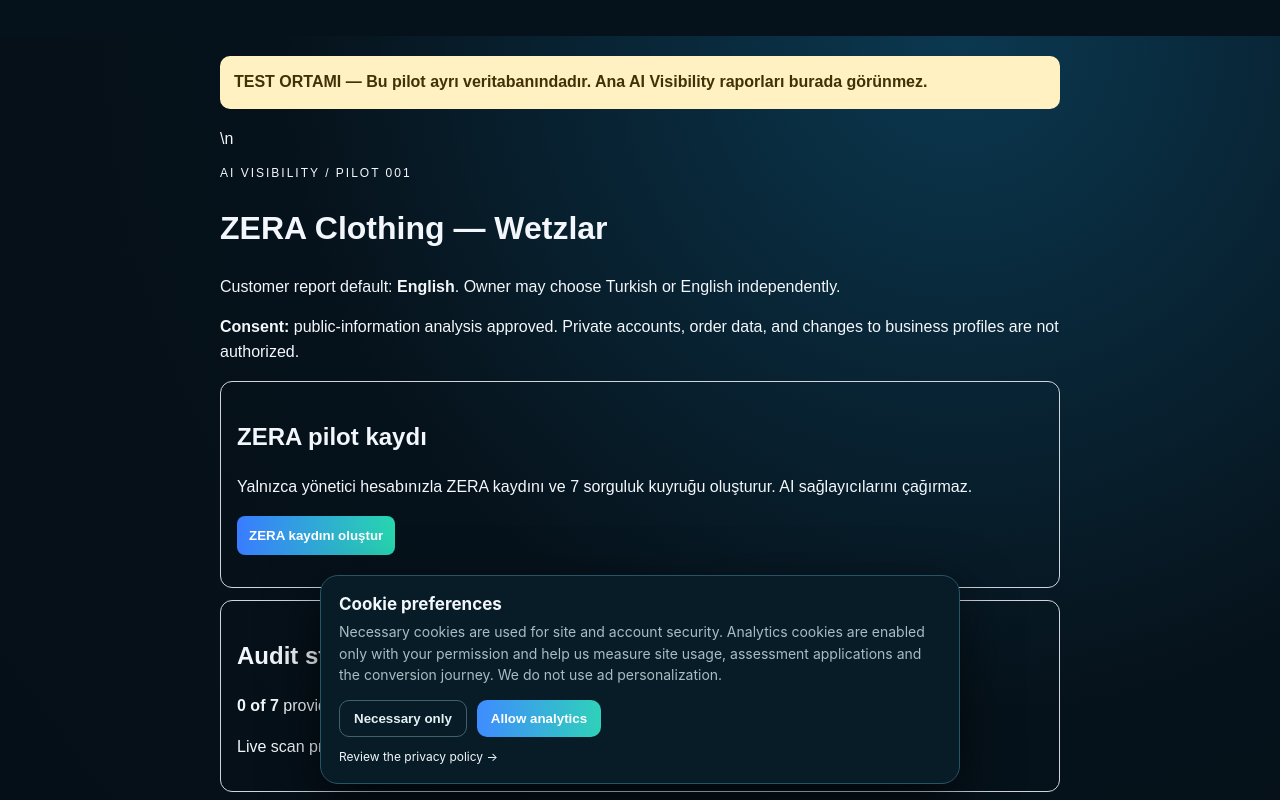
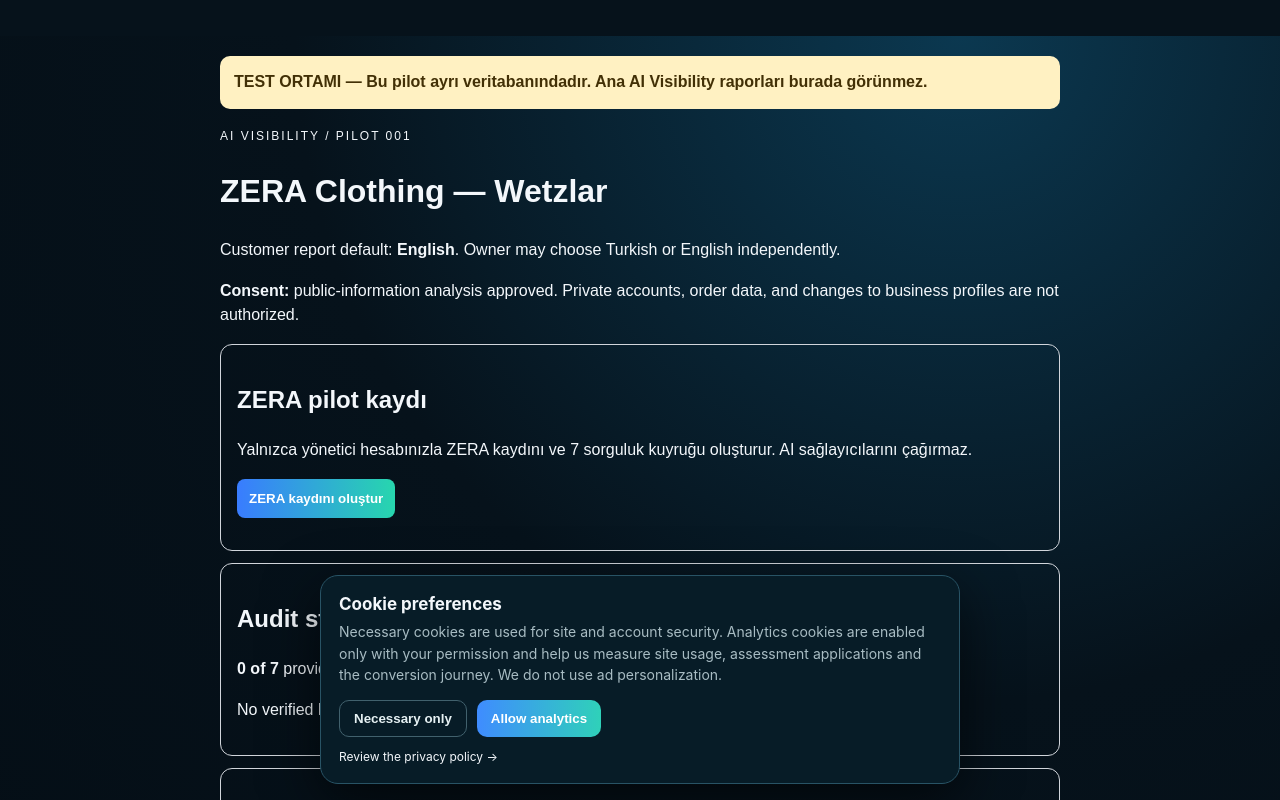
Before and after one commit to mehmetozan-5858/ai-visibility, a Next.js app: page /zera-pilot in a window 1280 px wide. Shown: the top 800 px of the page. Built offline with nearby package versions, Linux system fonts and the light colour scheme; no server answers.

Commit message:
fix(zera): clarify zero verified scans without claiming provider state

```diff
--- a/app/zera-pilot/page.js
+++ b/app/zera-pilot/page.js
@@ -9,12 +9,13 @@
  const report=buildPilotReport(buildAuditQueue(pilot),{asOf:'2026-10-24'});
  const card={border:'1px solid #d1d5db',padding:'16px',borderRadius:'12px',marginBottom:'12px'};
  return <main style={{maxWidth:880,margin:'36px auto',padding:20,fontFamily:'Arial,sans-serif',lineHeight:1.55}}>
-  <aside style={{padding:14,background:"#fff1c2",color:"#423006",borderRadius:10,fontWeight:700,marginBottom:18}}>TEST ORTAMI — Bu pilot ayrı veritabanındadır. Ana AI Visibility raporları burada görünmez.</aside>\n  <p style={{fontSize:12,letterSpacing:2}}>AI VISIBILITY / PILOT 001</p>
+  <aside style={{padding:14,background:"#fff1c2",color:"#423006",borderRadius:10,fontWeight:700,marginBottom:18}}>TEST ORTAMI — Bu pilot ayrı veritabanındadır. Ana AI Visibility raporları burada görünmez.</aside>
+  <p style={{fontSize:12,letterSpacing:2}}>AI VISIBILITY / PILOT 001</p>
   <h1>ZERA Clothing — Wetzlar</h1>
   <p>Customer report default: <strong>{resolveReportLanguage({country:pilot.country})==='en'?'English':'Türkçe'}</strong>. Owner may choose Turkish or English independently.</p>
   <p><strong>Consent:</strong> public-information analysis approved. Private accounts, order data, and changes to business profiles are not authorized.</p>
   <RegisterPilotButton/>
-  <section style={card}><h2>Audit status</h2><p><strong>{report.progress.completed} of {report.progress.total}</strong> provider audits verified.</p><p>Live scan provider is not configured for this pilot; no test or example output is displayed as a result.</p></section>
+  <section style={card}><h2>Audit status</h2><p><strong>{report.progress.completed} of {report.progress.total}</strong> provider audits verified.</p><p>No verified live AI analysis has been recorded for this pilot. Queued queries are not completed results.</p></section>
   <section style={card}><h2>Starting reference</h2><p>Instagram: {pilot.baseline.instagramFollowers.toLocaleString('tr-TR')} followers, {pilot.baseline.instagramPosts} posts (owner-provided screenshot dated {pilot.baseline.asOf}; not API verified).</p><p>Company-owned website: not yet confirmed. Search branding ambiguity: exploratory research lead, not a measured sales loss.</p></section>
   <section style={card}><h2>Provider scan queue</h2><ul>{buildAuditQueue(pilot).map(t=><li key={t.id}><strong>{t.channel}</strong> / {t.locale}: {t.query} — <em>awaiting verified scan</em></li>)}</ul></section>
   <section style={card}><h2>Outcome measurement</h2><p>Verified attributable orders: not connected. Revenue: unknown. An unknown value must never be reported as zero.</p><p>Final customer report: not ready. English is the default for this German customer; Turkish is available for owner review.</p></section>
```
